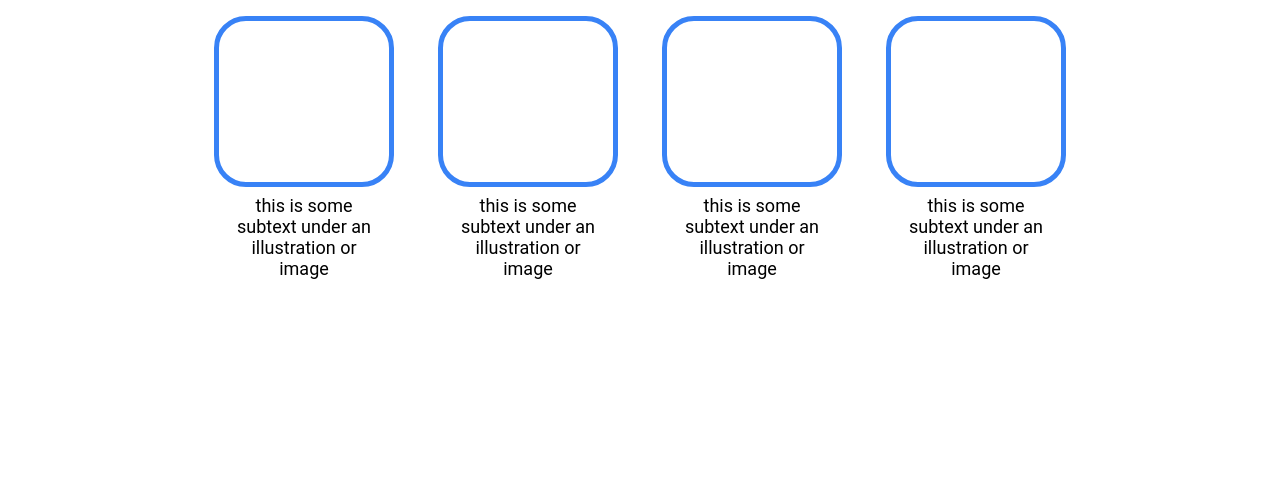
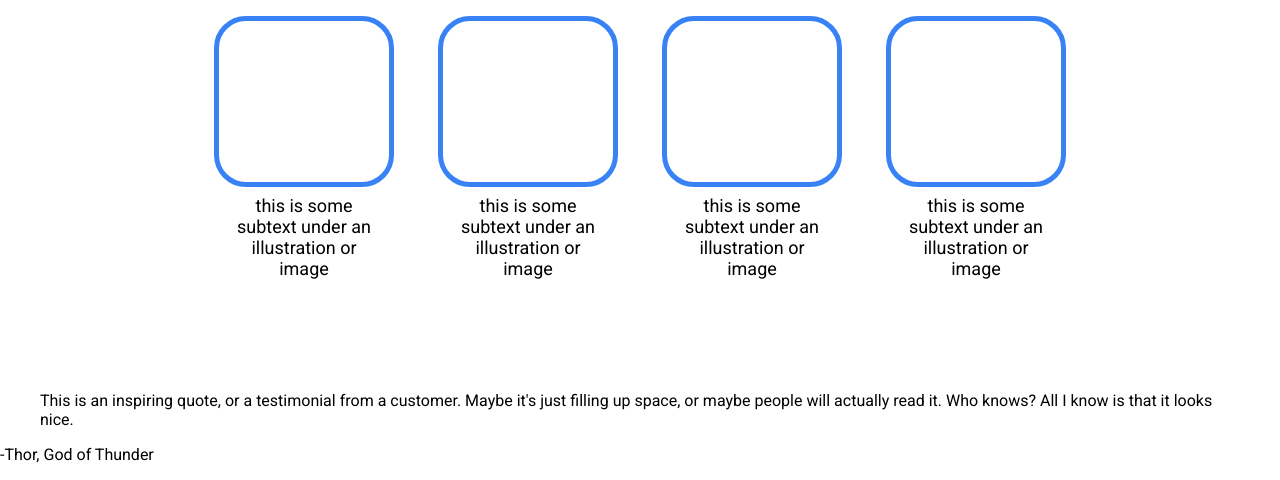
Before and after one commit to Advorix/odin-landing-page, a plain HTML site: page index.html in a window 1280 px wide. Shown: the part 671-1151 px from the top of the page. Before the commit the page ends 1046 px from the top, so only its background shows below. Drawn offline with Linux system fonts and the light colour scheme.

Commit message:
Add Roboto font and quote

```diff
--- a/index.html
+++ b/index.html
@@ -5,6 +5,9 @@
     <meta http-equiv="X-UA-Compatible" content="IE=edge">
     <meta name="viewport" content="width=device-width, initial-scale=1.0">
     <title>Landing Page</title>
+    <link rel="preconnect" href="https://fonts.googleapis.com">
+    <link rel="preconnect" href="https://fonts.gstatic.com" crossorigin>
+    <link href="https://fonts.googleapis.com/css2?family=Roboto:ital,wght@0,300;0,400;0,700;0,900;1,300;1,400&display=swap" rel="stylesheet">
     <link rel="stylesheet" href="style.css">
 </head>
 <body>
@@ -54,7 +57,14 @@
                 </div>
             </div>
         </div>
+        <div id="testimonial">
+            <blockquote>
+                <p>This is an inspiring quote, or a testimonial from a customer.
+                   Maybe it's just filling up space, or maybe people will actually read it.
+                   Who knows? All I know is that it looks nice.</p>
+            </blockquote>
+            <p id="source">-Thor, God of Thunder</p>
+        </div>
     </div>
-</div>
 </body>
 </html>
```
